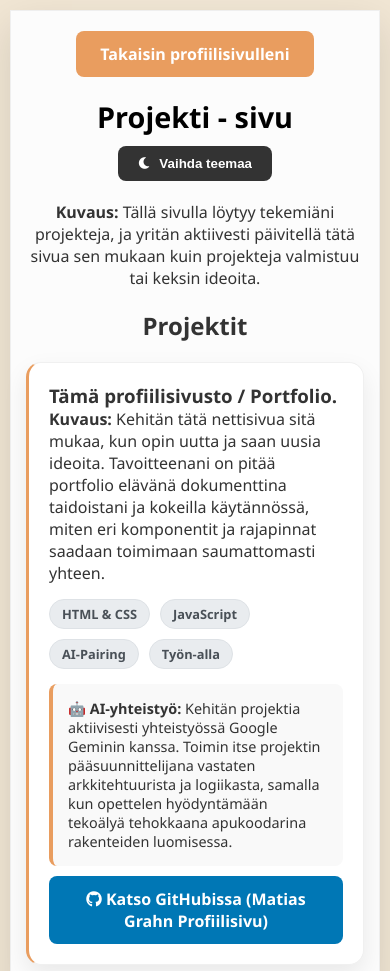
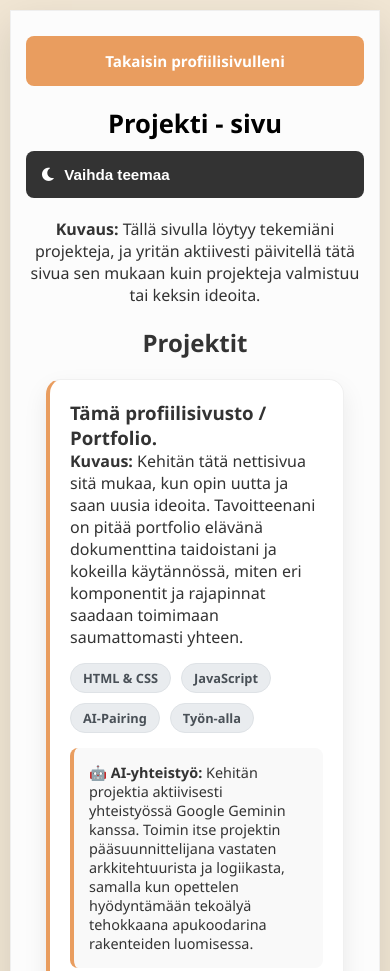
Before and after one commit to matiasgrahn/matiasgrahn.github.io, a plain HTML site: page projektit.html in a window 390 px wide. Shown: the top 971 px of the page. Drawn offline with Linux system fonts and the light colour scheme.

Commit message:
Muokkausta tyyleihin

```diff
--- a/style.css
+++ b/style.css
@@ -67,11 +67,11 @@ h2 { margin: 20px 0; }
 
 /* --- 3. PROJEKTIKORTIT & TÄGIT --- */
 .project-grid {
-    border-left: 3px solid #e99d5f;
-    padding-left: 20px;
-    margin: 20px 0 20px 10px;
+   padding-left: 20px;
+    padding-right: 20px; /* Lisätään tämä tasapainottamaan */
+    margin: 20px auto;   /* Keskittää elementin containerin sisällä */
+    max-width: 100%;     /* Varmistaa, ettei se karkaa reunojen yli */
 }
-
 .project-card {
     background: #ffffff;
     padding: 30px;
@@ -81,9 +81,12 @@ h2 { margin: 20px 0; }
     box-shadow: 0 10px 25px rgba(0, 0, 0, 0.08);
     transition: transform 0.3s ease, box-shadow 0.3s ease;
     text-align: left; /* Muutettu vasemmalle luettavuuden vuoksi */
-    border-left: 3px solid #e99d5f;
+    border-left: 4px solid #e99d5f;
+    margin-left: auto;
+    margin-right: auto;
+    width: 100%;
+    max-width: 700px;
 }
-
 .project-card:hover {
     transform: translateY(-8px);
     box-shadow: 0 15px 35px rgba(0, 0, 0, 0.15);
@@ -228,46 +231,64 @@ body.dark-theme .project-card { background: #252525; border-color: #333; border-
 body.dark-theme .projekti-kuvaus { background: #333; border-left: 4px solid #0077b5}
 body.dark-theme .tag { background: #333; color: #ddd; border-color: #444; }
 body.dark-theme .tag:hover {background:#0077b5 }
-body.dark-theme .project-grid { border-left: 3px solid #0077b5 !important;}
 body.dark-theme .subtitle{ color: #ffffff;}
 body.dark-theme .teemanvaihto{ background-color: #f1c40f !important; color: #000000 !important; }
 body.dark-theme .teemanvaihto:hover {background-color: #d4ac0d !important;}
 body.dark-theme .info-card {background: rgba(255, 255, 255, 0.05); border-color: rgba(255, 255, 255, 0.1);
 }
 
-/* --- 8. MOBIILIOPTIMOINTI --- */
+/* --- 8. MOBIILIOPTIMOINTI (Päivitetty) --- */
 @media (max-width: 600px) {
     body {
-        padding: 10px; /* Vähemmän tyhjää reunoille */
+        padding: 10px;
     }
 
     .container {
-        padding: 20px 15px; /* Pienennetään sisämarginaalia */
+        padding: 25px 15px; /* Hieman enemmän tilaa ylhäällä kuin sivuilla */
         width: 100%;
-        border-radius: 0; /* Puhelimella suorat kulmat näyttävät usein paremmalta */
+        border-radius: 0;
     }
 
-    h1 {
-        font-size: 1.8rem; /* Pienennetään otsikkoa, jotta se ei rivity huonosti */
-    }
+    /* Pienennetään otsikoita, jotta ne eivät rivity rumasti */
+    h1 { font-size: 1.6rem; }
+    .subtitle { font-size: 1rem; }
 
-    .project-card {
-        padding: 20px;
-        margin-bottom: 20px;
-    }
-
-    .project-grid {
-        border-left: none; /* Poistetaan sivuviva mobiilissa tilan säästämiseksi */
-        padding-left: 0;
-        margin-left: 0;
-    }
-
+    /* Taitopallerot (Skill Spheres) mobiilissa */
     .skill-container {
-        flex-wrap: wrap; /* Pallerot tippuvat nätisti usealle riville */
+        flex-direction: column; /* Pallerot allekkain */
+        align-items: center;
         gap: 15px;
     }
 
+    .skill-sphere {
+        width: 50px;
+        height: 50px;
+    }
+
+    /* Info-kortti (missä pallerot ovat) */
+    .info-card {
+        padding: 15px;
+    }
+
+    /* Napit allekkain */
     .button-row {
-        grid-template-columns: 1fr; /* Napit allekkain rinnakkain sijaan */
+        grid-template-columns: 1fr; /* Pakotetaan yksi sarake */
+        gap: 10px;
+    }
+
+    .btn {
+        width: 100%; /* Napit täyttävät koko leveyden */
+        padding: 15px;
+        font-size: 0.95rem;
+    }
+
+    /* Projektikortit ja tekstit */
+    .project-card {
+        padding: 20px;
+    }
+
+    .description {
+        font-size: 1rem;
+        text-align: left; /* Pidetään teksti luettavana */
     }
 }
```
Also changed, not shown: index.html (+1 -1 lines).
